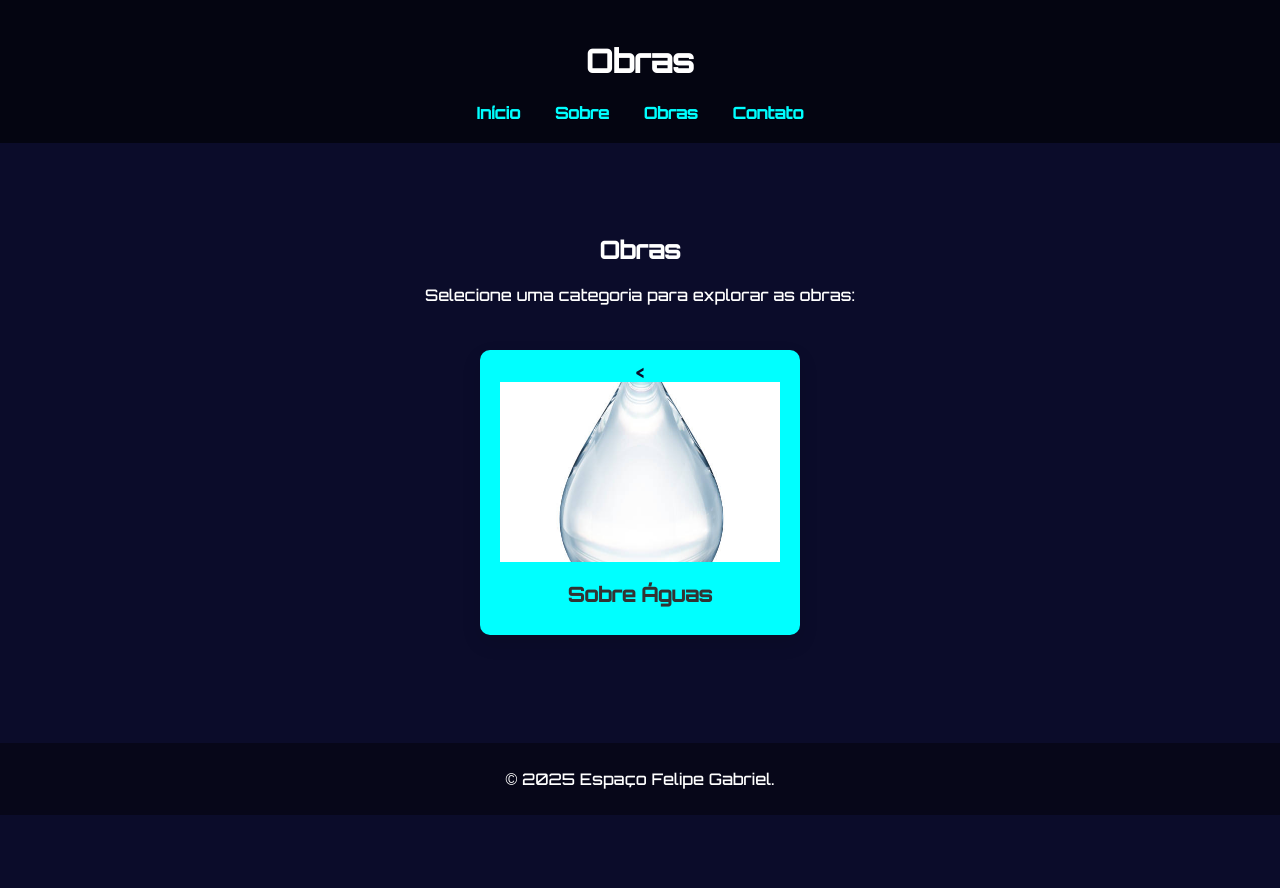
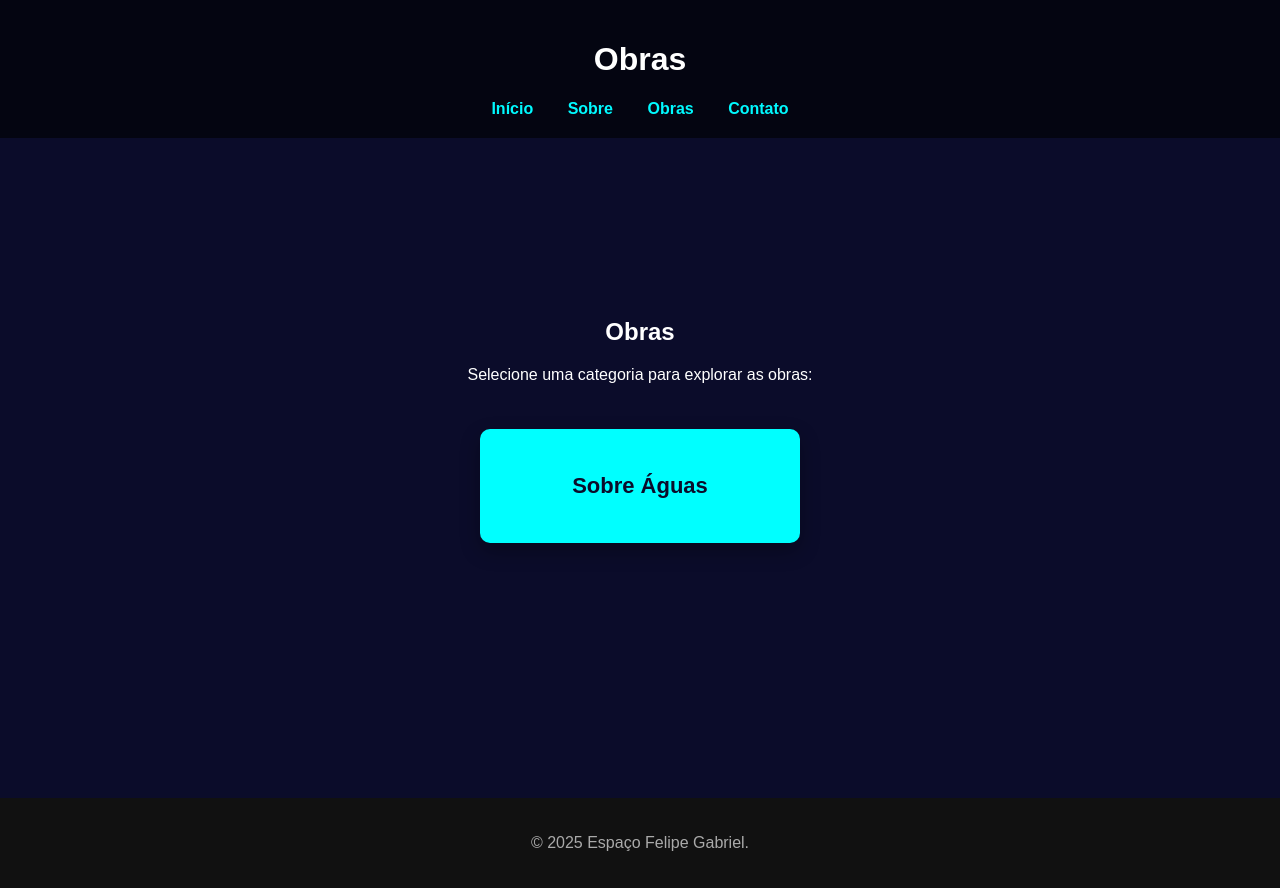
Before and after one commit to felipegs7/espacofelipegabriel-site, a plain HTML site: page obras.html in a window 1280 px wide. Before the commit the page ends 815 px from the top, so only its background shows below. Drawn offline with Linux system fonts and the light colour scheme.

Commit message:
Update obras.html

```diff
--- a/obras.html
+++ b/obras.html
@@ -5,6 +5,24 @@
   <title>Obras - Espaço Felipe Gabriel</title>
   <link rel="stylesheet" href="estilo.css" />
   <style>
+    body {
+      margin: 0;
+      padding: 0;
+      background-color: #0b0c2a;
+      color: white;
+      font-family: sans-serif;
+      position: relative;
+    }
+
+    #particles-js {
+      position: fixed;
+      top: 0;
+      left: 0;
+      width: 100%;
+      height: 100%;
+      z-index: -1;
+    }
+
     .categorias {
       display: flex;
       flex-wrap: wrap;
@@ -21,28 +39,43 @@
       text-decoration: none;
       border-radius: 12px;
       overflow: hidden;
-      box-shadow: 0 8px 20px rgba(0,0,0,0.1);
+      box-shadow: 0 8px 20px rgba(0,0,0,0.3);
       transition: transform 0.3s, box-shadow 0.3s;
-      background-color: #fff;
+      background-color: #00faff;
+      color: #000;
+      text-align: center;
     }
 
     .categoria-card:hover {
-      transform: scale(1.03);
-      box-shadow: 0 12px 24px rgba(0,0,0,0.2);
-    }
-
-    .categoria-card img {
-      width: 100%;
-      height: 180px;
-      object-fit: cover;
+      transform: scale(1.05);
+      box-shadow: 0 12px 24px rgba(0,0,0,0.4);
     }
 
     .categoria-card h3 {
-      padding: 16px;
-      font-size: 20px;
-      color: #333;
+      padding: 32px 16px;
+      font-size: 22px;
+      font-weight: bold;
       margin: 0;
+    }
+
+    main {
+      padding: 20px;
       text-align: center;
+    }
+
+    footer {
+      text-align: center;
+      margin-top: 60px;
+      padding: 20px;
+      background: #111;
+      color: #aaa;
+    }
+
+    nav a {
+      color: #00faff;
+      margin: 0 15px;
+      text-decoration: none;
+      font-weight: bold;
     }
   </style>
 </head>
@@ -65,7 +98,6 @@
       <ul class="categorias">
         <li>
           <a href="obras-aguas.html" target="_blank" rel="noopener noreferrer" class="categoria-card">
-            <<img src="imagens/gota-agua.jpg" alt="Categoria Sobre Águas - Gota d’água">
             <h3>Sobre Águas</h3>
           </a>
         </li>
@@ -77,6 +109,12 @@
     <p>&copy; 2025 Espaço Felipe Gabriel.</p>
   </footer>
 
-  <script src="script.js"></script>
+  <!-- Scripts -->
+  <script src="particles.js"></script>
+  <script>
+    particlesJS.load('particles-js', 'particles-gotas.json', function () {
+      console.log('efeito de gotas carregado');
+    });
+  </script>
 </body>
 </html>
```
